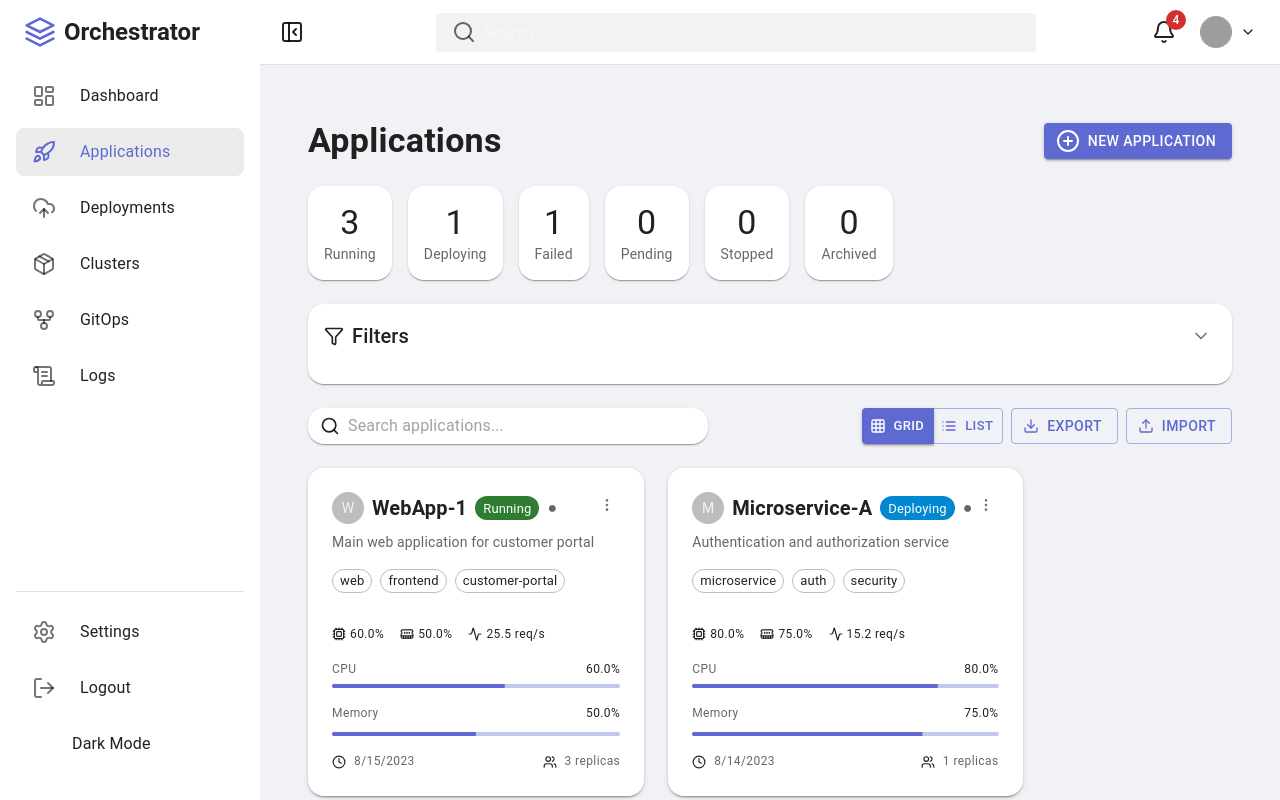
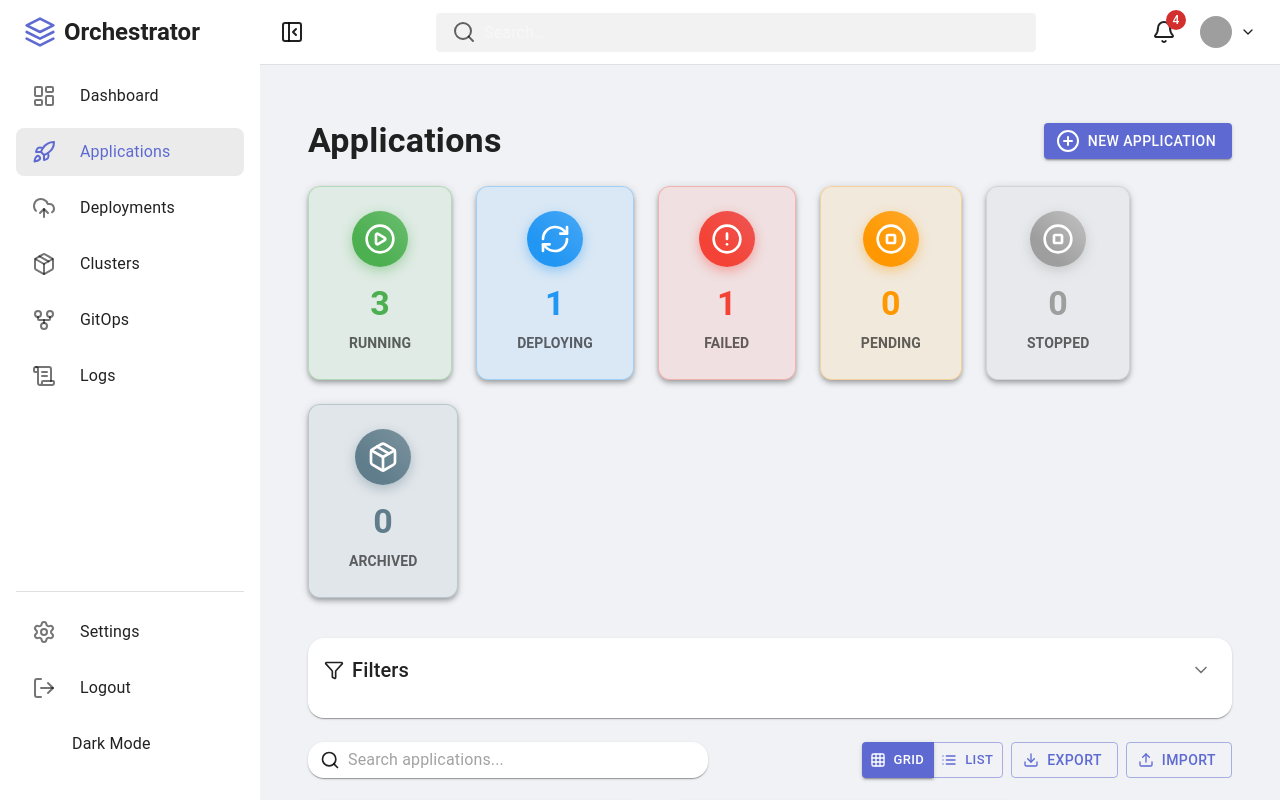
Before and after one commit to Johannes613/cloud-orchestrator, a React (Vite) app in the folder frontend/: page /applications in a window 1280 px wide. Shown: the top 800 px of the page. Built offline with nearby package versions, Linux system fonts and the light colour scheme; grey boxes are pictures that could not be loaded; some icons are missing.

Commit message:
settings page fixed

```diff
--- a/frontend/src/components/application/SeverityPage.tsx
+++ b/frontend/src/components/application/SeverityPage.tsx
@@ -1,45 +1,41 @@
-import { Box, Typography, Chip } from '@mui/material';
-import { AlertTriangle, AlertCircle, Info } from 'lucide-react';
+import React from 'react';
+import { Chip } from '@mui/material';
 
+// Define the type for the severity prop
+type Severity = 'Low' | 'Medium' | 'High';
+
+// Define the props for the SeverityBadge component
 interface SeverityBadgeProps {
-    severity: 'Low' | 'Medium' | 'High' | 'Critical';
+    severity: Severity;
 }
 
+/**
+ * A component to display a colored badge based on a severity level.
+ * @param {SeverityBadgeProps} props - The component props.
+ * @param {Severity} props.severity - The severity level ('Low', 'Medium', 'High').
+ */
 const SeverityBadge: React.FC<SeverityBadgeProps> = ({ severity }) => {
-    const getSeverityColor = (severity: string) => {
-        const colorMap: Record<string, 'default' | 'error' | 'primary' | 'secondary' | 'info' | 'success' | 'warning'> = {
-            'Low': 'success',
-            'Medium': 'warning',
-            'High': 'error',
-            'Critical': 'error'
-        };
-        return colorMap[severity] || 'default';
-    };
-
-    const getSeverityIcon = (severity: string) => {
-        switch (severity) {
-            case 'Critical':
-                return <AlertTriangle size={16} />;
+    // Map severity string to a Material-UI color prop
+    const getColor = (s: Severity) => {
+        switch (s) {
+            case 'Low':
+                return 'success';
+            case 'Medium':
+                return 'warning';
             case 'High':
-                return <AlertCircle size={16} />;
-            case 'Medium':
-                return <AlertCircle size={16} />;
-            case 'Low':
-                return <Info size={16} />;
+                return 'error';
             default:
-                return <Info size={16} />;
+                return 'default';
         }
     };
 
     return (
-        <Box display="flex" alignItems="center" gap={1}>
-            {getSeverityIcon(severity)}
-            <Chip
-                label={severity}
-                color={getSeverityColor(severity)}
-                size="small"
-            />
-        </Box>
+        <Chip
+            label={severity}
+            size="small"
+            color={getColor(severity)}
+            sx={{ textTransform: 'capitalize', fontWeight: 'bold' }}
+        />
     );
 };
 
--- /dev/null
+++ b/frontend/src/components/ui/StatusCard.tsx
@@ -0,0 +1,103 @@
+import React from 'react';
+import { Card, Box, Typography, alpha } from '@mui/material';
+import { PlayCircle, AlertCircle, RefreshCw, StopCircle, Package } from 'lucide-react';
+import { type LucideIcon } from 'lucide-react';
+
+interface StatusCardProps {
+    status: string;
+    count: number;
+}
+
+// Define the icon and color mapping for each status
+const statusConfig: Record<string, { icon: LucideIcon; color: string; gradient: string }> = {
+    'Running': {
+        icon: PlayCircle,
+        color: '#4caf50', // green
+        gradient: 'linear-gradient(45deg, #4caf50 30%, #66bb6a 90%)',
+    },
+    'Deploying': {
+        icon: RefreshCw,
+        color: '#2196f3', // blue
+        gradient: 'linear-gradient(45deg, #2196f3 30%, #42a5f5 90%)',
+    },
+    'Failed': {
+        icon: AlertCircle,
+        color: '#f44336', // red
+        gradient: 'linear-gradient(45deg, #f44336 30%, #ef5350 90%)',
+    },
+    'Stopped': {
+        icon: StopCircle,
+        color: '#9e9e9e', // grey
+        gradient: 'linear-gradient(45deg, #9e9e9e 30%, #bdbdbd 90%)',
+    },
+    'Archived': {
+        icon: Package,
+        color: '#607d8b', // blue-grey
+        gradient: 'linear-gradient(45deg, #607d8b 30%, #78909c 90%)',
+    },
+    'Pending': {
+        icon: StopCircle, // Using StopCircle for pending as well
+        color: '#ff9800', // orange
+        gradient: 'linear-gradient(45deg, #ff9800 30%, #ffa726 90%)',
+    },
+};
+
+/**
+ * A visually enhanced card for displaying application status and count.
+ * @param {StatusCardProps} props - The component props.
+ * @param {string} props.status - The name of the status (e.g., 'Running').
+ * @param {number} props.count - The number of applications with that status.
+ */
+const StatusCard: React.FC<StatusCardProps> = ({ status, count }) => {
+    const config = statusConfig[status] || { icon: StopCircle, color: '#9e9e9e', gradient: 'linear-gradient(45deg, #9e9e9e 30%, #bdbdbd 90%)' };
+    const Icon = config.icon;
+
+    return (
+        <Card
+            elevation={4}
+            sx={{
+                p: 3,
+                px:5,
+                textAlign: 'center',
+                borderRadius: 3,
+                height: '100%',
+                display: 'flex',
+                flexDirection: 'column',
+                justifyContent: 'center',
+                alignItems: 'center',
+                bgcolor: alpha(config.color, 0.1),
+                border: `1px solid ${alpha(config.color, 0.3)}`,
+                transition: 'transform 0.2s ease-in-out',
+                '&:hover': {
+                    transform: 'translateY(-6px)',
+                    boxShadow: `0 8px 24px ${alpha(config.color, 0.2)}`,
+                }
+            }}
+        >
+            <Box
+                sx={{
+                    width: 56,
+                    height: 56,
+                    borderRadius: '50%',
+                    mb: 2,
+                    display: 'flex',
+                    justifyContent: 'center',
+                    alignItems: 'center',
+                    background: config.gradient,
+                    color: '#fff',
+                    boxShadow: `0 4px 12px ${alpha(config.color, 0.4)}`,
+                }}
+            >
+                <Icon size={32} />
+            </Box>
+            <Typography variant="h4" sx={{ fontWeight: 700, color: config.color, mb: 1 }}>
+                {count}
+            </Typography>
+            <Typography variant="subtitle2" color="text.secondary" sx={{ fontWeight: 'bold' }}>
+                {status.toUpperCase()}
+            </Typography>
+        </Card>
+    );
+};
+
+export default StatusCard;
--- a/frontend/src/pages/ApplicationsPage.tsx
+++ b/frontend/src/pages/ApplicationsPage.tsx
@@ -13,6 +13,7 @@ import EnhancedAppCard from '../components/ui/EnhancedAppCard';
 import ApplicationFilters from '../components/ui/ApplicationFilters';
 import ApplicationMetricsDashboard from '../components/ui/ApplicationMetricsDashboard';
 import ApplicationLogsViewer from '../components/ui/ApplicationLogsViewer';
+import StatusCard from '../components/ui/StatusCard';
 
 import type { Application, ApplicationFilter } from '../types/application';
 import { mockApplications } from '../data/mockApplications';
@@ -91,13 +92,10 @@ const ApplicationsPage = () => {
             </Box>
 
             {/* Status Overview */}
-            <Grid container spacing={2} mb={3}>
+            <Grid container spacing={3} mb={5}>
                 {Object.entries(statusCounts).map(([status, count]) => (
                     <Grid item xs={12} sm={6} md={4} lg={2} key={status}>
-                        <Card sx={{ p: 2, textAlign: 'center' }}>
-                            <Typography variant="h4">{count}</Typography>
-                            <Typography variant="body2" color="text.secondary">{status}</Typography>
-                        </Card>
+                        <StatusCard status={status} count={count} />
                     </Grid>
                 ))}
             </Grid>
```
Also changed, not shown: frontend/src/components/ui/AppCard.tsx (+6 -3 lines).
